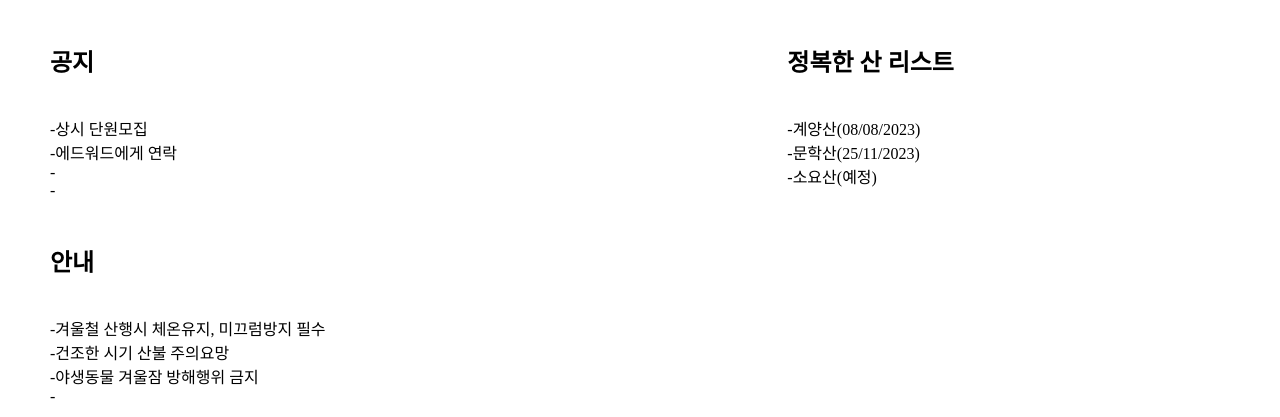
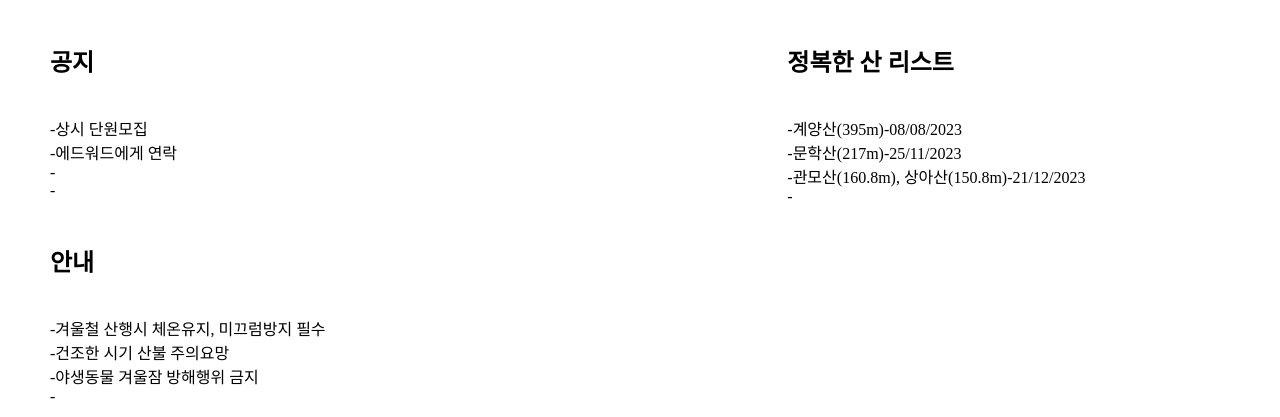
Before and after one commit to EdwardMika/HYAU, a plain HTML site: page index.html in a window 1280 px wide. Shown: the part 729-1146 px from the top of the page. Drawn offline with Linux system fonts and the light colour scheme.

Commit message:
Update index.html

```diff
--- a/index.html
+++ b/index.html
@@ -37,9 +37,10 @@
                 </td>
                 <td colspan="3" rowspan="2" valign="top" style="padding-left: 40px; padding-top: 40px;">
                     <h2>정복한 산 리스트</h2><br>
-                    -계양산(08/08/2023)<br>
-                    -문학산(25/11/2023)<br>
-                    -소요산(예정)
+                    -계양산(395m)-08/08/2023<br>
+                    -문학산(217m)-25/11/2023<br>
+                    -관모산(160.8m), 상아산(150.8m)-21/12/2023<br>
+                    -
                 </td>
             </tr>
             <tr>
```
